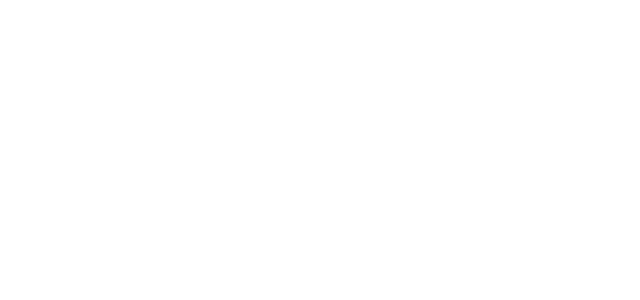
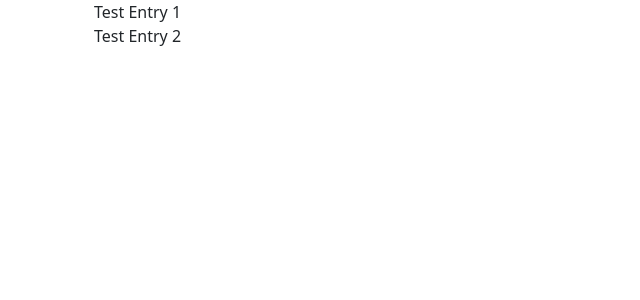
Before and after one commit to MaxNoetzold/y-todo, a Preact app: page / in a window 1280 px wide. Shown: the top 300 px of the page, without its empty margins (0-640 px from the left). Built offline with nearby package versions, Linux system fonts and the light colour scheme.

Commit message:
add yjs for todolistentry and container

```diff
--- a/src/app.tsx
+++ b/src/app.tsx
@@ -1,12 +1,16 @@
 import { useEffect, useState } from "preact/hooks";
-import TodoListEntry from "./components/TodoListEntry";
 import * as Y from "yjs";
 import Loading from "./components/Loading";
-import { TodoListContainer } from "./components/TodoListContainer/TodoListContainer";
+import TodoListContainer from "./components/TodoListContainer";
 
 export function App() {
   const [yDoc, setYDoc] = useState<Y.Doc | null>(null);
-  const [yTodos, setYTodos] = useState<Y.Array<string> | null>(null);
+  /*
+    Simplest solution would be to use a Y.Array<string>.
+    But I want to make it a bit more complex to have a better testing ground.
+    Therefore I will put Y.Maps into the Y.Array.
+  */
+  const [yTodos, setYTodos] = useState<Y.Array<Y.Map<string>> | null>(null);
 
   // initialize Yjs document
   useEffect(() => {
@@ -21,8 +25,15 @@ export function App() {
   // initialize Yjs array
   useEffect(() => {
     if (yDoc) {
-      const newArray = yDoc.getArray<string>("todos");
+      const newArray = yDoc.getArray<Y.Map<string>>("todos");
       setYTodos(newArray);
+
+      // TODO: Remove this test code
+      const testEntry1 = new Y.Map<string>();
+      testEntry1.set("value", "Test Entry 1");
+      const testEntry2 = new Y.Map<string>();
+      testEntry2.set("value", "Test Entry 2");
+      newArray.push([testEntry1, testEntry2]);
     }
   }, [yDoc]);
 
--- a/src/components/TodoListContainer/TodoListContainer.tsx
+++ b/src/components/TodoListContainer/TodoListContainer.tsx
@@ -2,9 +2,15 @@ import TodoListEntry from "../TodoListEntry";
 import * as Y from "yjs";
 
 type TodoListContainerProps = {
-  yTodos: Y.Array<string>;
+  yTodos: Y.Array<Y.Map<string>>;
 };
 
 export function TodoListContainer({ yTodos }: TodoListContainerProps) {
-  return <div></div>;
+  return (
+    <div className="container">
+      {yTodos.map((todo, index) => (
+        <TodoListEntry key={index} value={todo} />
+      ))}
+    </div>
+  );
 }
--- /dev/null
+++ b/src/components/TodoListContainer/index.ts
@@ -0,0 +1,3 @@
+import { TodoListContainer } from "./TodoListContainer";
+
+export default TodoListContainer;
--- a/src/components/TodoListEntry/TodoListEntry.tsx
+++ b/src/components/TodoListEntry/TodoListEntry.tsx
@@ -1,13 +1,33 @@
 import { useEffect, useRef, useState } from "preact/hooks";
+import * as Y from "yjs";
+import Loading from "../Loading";
 
 type TodoListEntryProps = {
-  value: string; // or any other type you expect 'value' to be
+  value: Y.Map<string>; // or any other type you expect 'value' to be
 };
 
-export function TodoListEntry({ value: initValue }: TodoListEntryProps) {
+export function TodoListEntry({ value: yValue }: TodoListEntryProps) {
   const [isEditing, setIsEditing] = useState(false);
-  const [value, setValue] = useState(initValue);
+  const [value, setValue] = useState<string | null>(null);
   const inputRef = useRef<HTMLInputElement>(null);
+
+  useEffect(() => {
+    // get init value
+    const currentValue = yValue.get("value") || "";
+    setValue(currentValue);
+
+    // observe changes
+    const observer = (event: Y.YMapEvent<string>) => {
+      if (event.keysChanged.has("value")) {
+        setValue(event.target.get("value") || "");
+      }
+    };
+    yValue.observe(observer);
+
+    return () => {
+      yValue.unobserve(observer);
+    };
+  }, [yValue]);
 
   // Focus the input field when editing
   useEffect(() => {
@@ -30,15 +50,23 @@ export function TodoListEntry({ value: initValue }: TodoListEntryProps) {
     }
   };
 
+  const handleChange = (event: InputEvent) => {
+    if (event.target instanceof HTMLInputElement) {
+      yValue.set("value", event.target.value);
+    }
+  };
+
+  if (value === null) {
+    return <Loading />;
+  }
+
   if (isEditing) {
     return (
       <div className="container">
         <input
           type="text"
           value={value}
-          onChange={(event) =>
-            setValue((event.target as HTMLInputElement).value)
-          }
+          onInput={handleChange}
           onBlur={handleBlur}
           onKeyDown={handleKeyDown}
           ref={inputRef}
```
Also changed, not shown: 2 other files (tests, documents, lock files or other folders).
